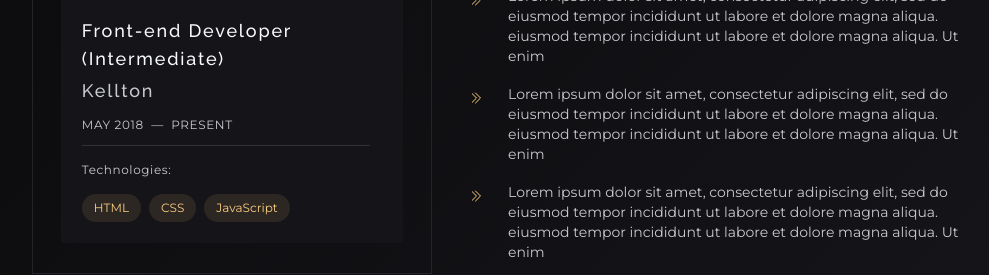
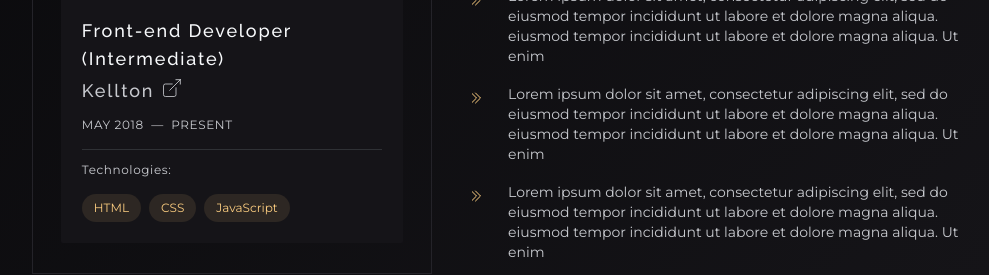
Before and after one commit to eseoooo/v1, a Next.js app: page / in a window 1280 px wide. Shown: the part 2078-2353 px from the top of the page, without its empty margins (128-1117 px from the left). Built offline with nearby package versions, Linux system fonts and the light colour scheme.

Commit message:
add animated external link icon

```diff
--- a/components/experience/job-title-panel.js
+++ b/components/experience/job-title-panel.js
@@ -1,6 +1,7 @@
 "use client";
 import Link from "next/link";
 import { useRef } from "react";
+import AnimatedLinkIcon from "@/components/ui/animated-link-icon";
 
 export default function JobTitlePanel({ children }) {
   const linkRef = useRef();
@@ -24,14 +25,17 @@ export default function JobTitlePanel({ children }) {
               ref={linkRef}
             >
               <span className="mb-1 group-hover:text-gold-700 group-focus-visible/link:text-gold-700 motion-safe:duration-200 motion-safe:ease-out">
-                Front-end Developer (Intermediate)
+                Front-end Developer (Intermediate){" "}
               </span>
               <span className="text-light-600 group-hover:text-gold-800 group-focus-visible/link:text-gold-800 motion-safe:duration-200 motion-safe:ease-out">
-                Kellton
+                Kellton <AnimatedLinkIcon className="top-0.5" />
               </span>
             </Link>
           </h4>
-          <h6 aria-label="May 2018 to Present" className="uppercase">
+          <h6
+            aria-label="May 2018 to Present"
+            className="uppercase border-b border-dark-800 pb-4 group-hover:border-gold-700 motion-safe:duration-200 motion-safe:ease-out"
+          >
             May 2018 &nbsp;—&nbsp; Present
           </h6>
           {children} {/* Technologies used */}
@@ -52,11 +56,14 @@ export default function JobTitlePanel({ children }) {
               Front-end Developer (Intermediate)
             </span>
             <span className="text-light-600 group-hover:text-gold-800 group-focus-visible/link:text-gold-800 motion-safe:duration-200 motion-safe:ease-out">
-              Kellton
+              Kellton <AnimatedLinkIcon className="top-0.5" />
             </span>
           </Link>
         </h4>
-        <h6 aria-label="May 2018 to Present" className="uppercase">
+        <h6
+          aria-label="May 2018 to Present"
+          className="uppercase border-b border-dark-800 pb-4 max-w-72"
+        >
           May 2018 &nbsp;—&nbsp; Present
         </h6>
         {children} {/* Technologies used */}
--- a/components/shared/technologies-used-list.js
+++ b/components/shared/technologies-used-list.js
@@ -1,7 +1,7 @@
-export default function TechnologiesUsedList({ technologies, className }) {
+export default function TechnologiesUsedList({ technologies, className = "" }) {
   return (
     <div className={`${className}`}>
-      <h6 className="pt-4 mb-4 border-t border-dark-800">Technologies:</h6>
+      <h6 className="mb-4">Technologies:</h6>
       <ul
         role="list"
         aria-label="Technologies Used"
--- /dev/null
+++ b/components/ui/animated-link-icon.js
@@ -0,0 +1,20 @@
+import ArrowTopOpenSquareIcon from "@/public/icons/arrow-top-open-square-icon.svg";
+import ArrowLongUpIcon from "@/public/icons/arrow-long-up-icon.svg";
+
+export default function AnimatedLinkIcon({
+  className,
+  transitionTimingFunction = "ease-out",
+  duration = "200",
+}) {
+  // transition-timing-function and duration might need to match with parent transition-timing-function and duration
+  return (
+    <div
+      className={`group h-5 w-5 relative text-inherit inline-block ${className}`}
+    >
+      <ArrowTopOpenSquareIcon />
+      <ArrowLongUpIcon
+        className={`h-5 w-5 absolute bottom-1 left-1 group-hover:bottom-1.5 group-hover:left-1.5 rotate-45 motion-safe:duration-${duration} motion-safe:${transitionTimingFunction}`}
+      />
+    </div>
+  );
+}
```
Also changed, not shown: public/icons/arrow-long-up-icon.svg (added), public/icons/arrow-top-open-square-icon.svg (added).
